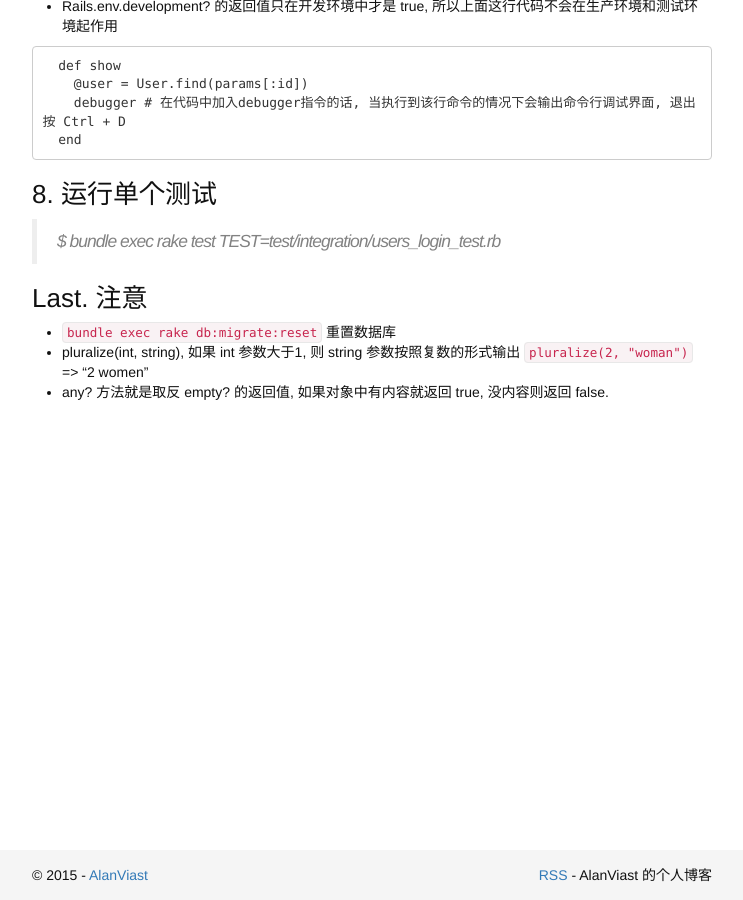
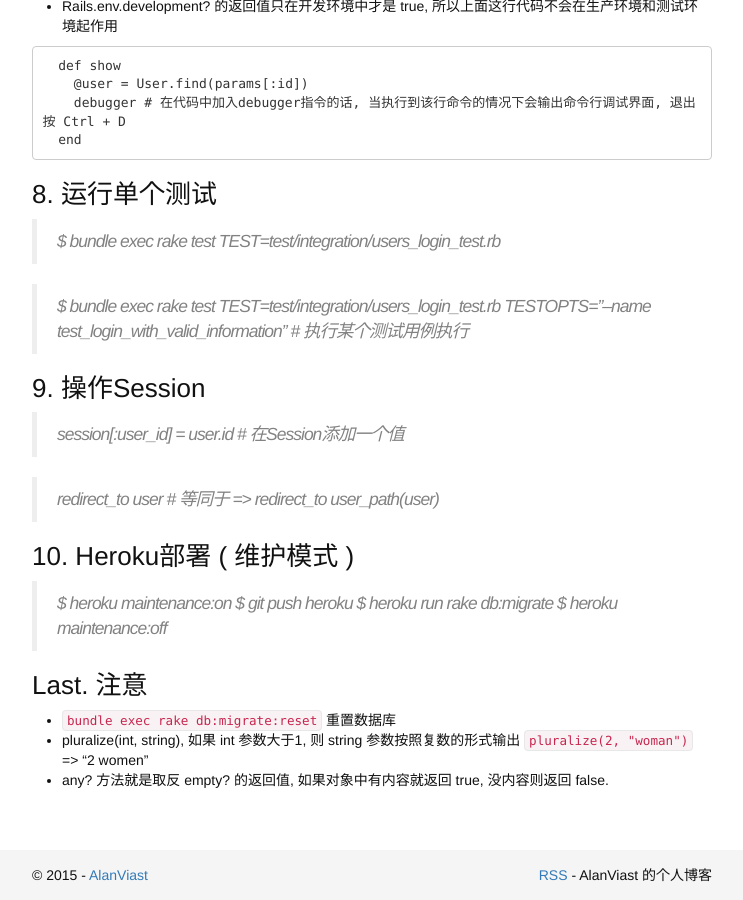
Before and after one commit to AlanViast/alanviast.github.io, a Jekyll site: the page built from _posts/2015-06-22-create-a-rails-project.md, in a window 1280 px wide and 900 px high, scrolled down 2558 px. Shown: the whole window, without its empty margins (268-1011 px from the left). Built offline with Jekyll 4.4.1, drawn with Linux system fonts in a browser that asks for light colours; Markdown is read by kramdown in place of the engine named in the settings.

Commit message:
Learn Ruby on rails Completion of Chapter 8

```diff
--- a/_posts/2015-06-22-create-a-rails-project.md
+++ b/_posts/2015-06-22-create-a-rails-project.md
@@ -149,12 +149,20 @@ email.downcase! # 操作结果会赋给自己
 
 > $ bundle exec rake test TEST=test/integration/users_login_test.rb
 
+> $ bundle exec rake test TEST=test/integration/users_login_test.rb TESTOPTS="--name test_login_with_valid_information"  # 执行某个测试用例执行
+
+### 9. 操作Session
+
+> session[:user_id] = user.id # 在Session添加一个值
+
+> redirect_to user # 等同于  => redirect_to user_path(user)
 
 
-
-
-
-
+### 10. Heroku部署 ( 维护模式 )
+> $ heroku maintenance:on
+> $ git push heroku
+> $ heroku run rake db:migrate
+> $ heroku maintenance:off
 
 
 ### Last. 注意
```
